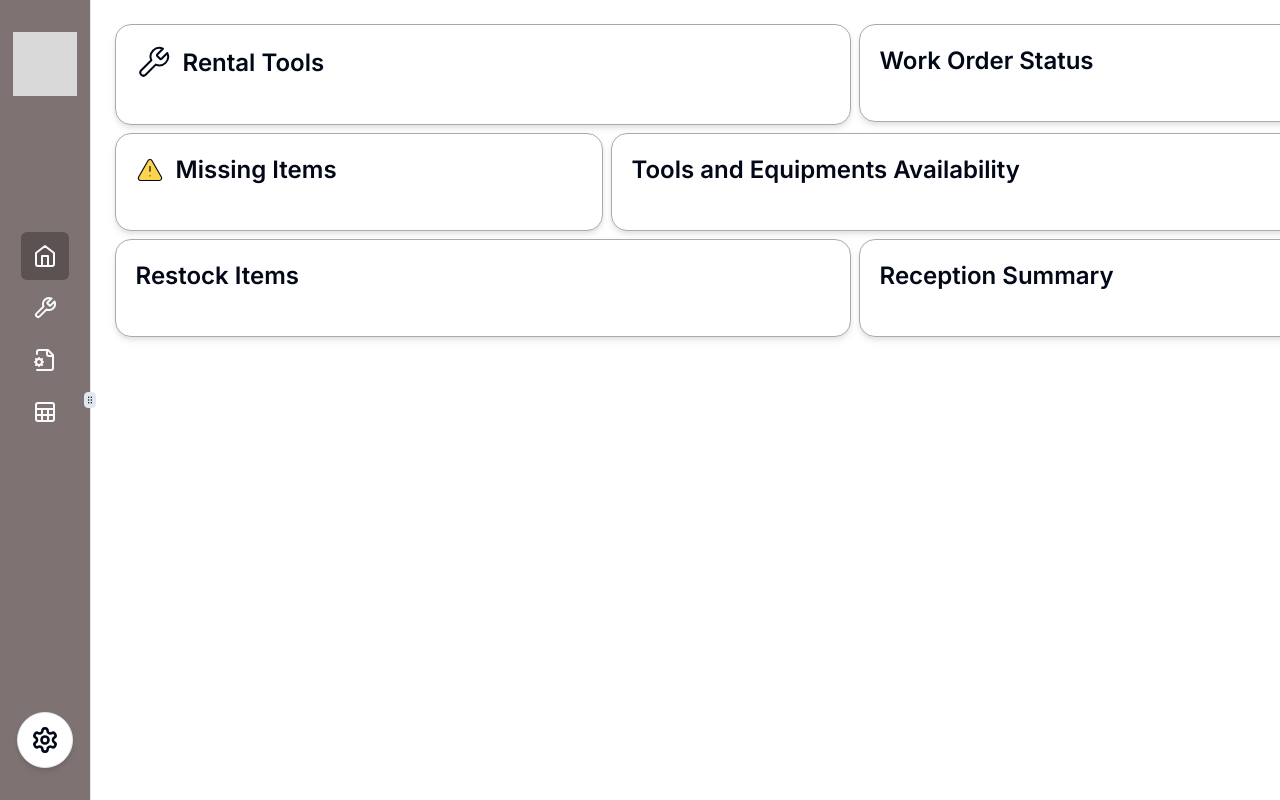
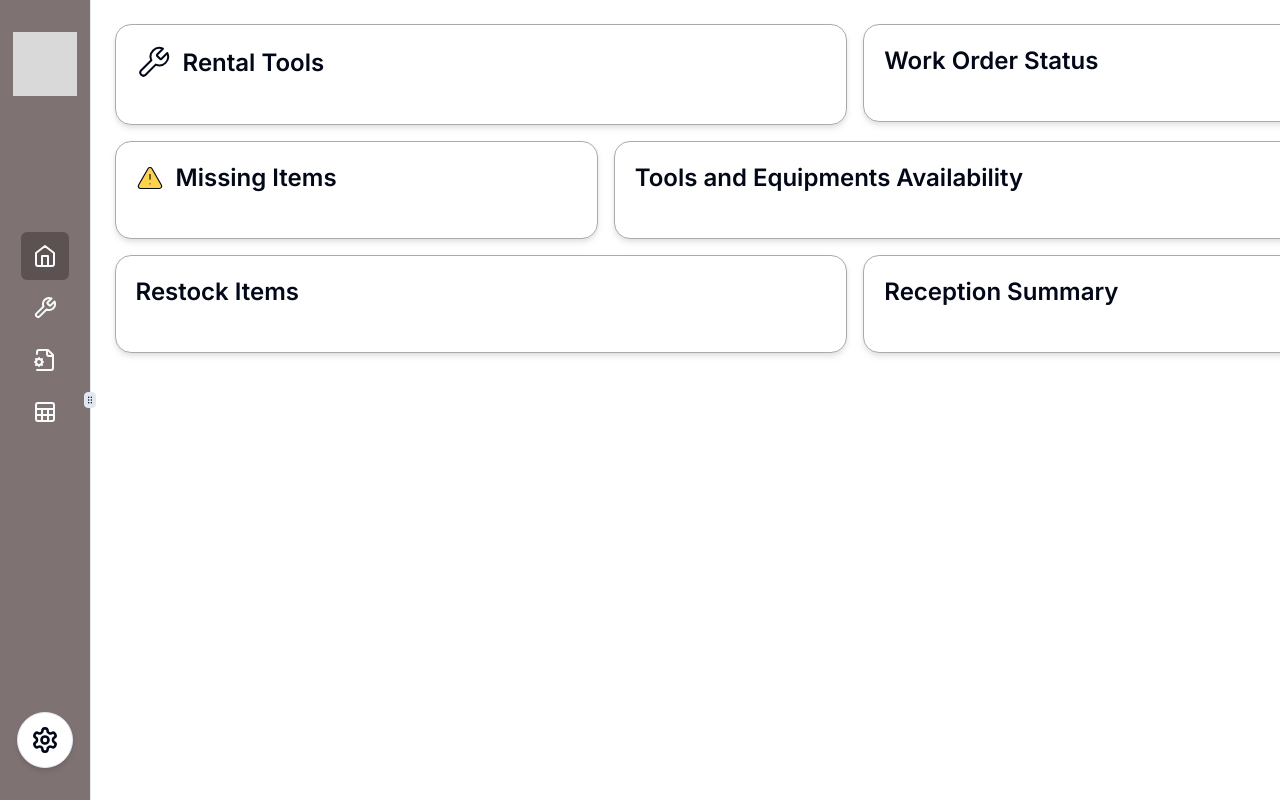
Before and after one commit to AbhishekKolge/dummy_dashboard, a Next.js app: page /dashboard in a window 1280 px wide. Built offline with nearby package versions, Linux system fonts and the light colour scheme.

Commit message:
dashboard card grid gap adjusted

```diff
--- a/src/app/dashboard/page.tsx
+++ b/src/app/dashboard/page.tsx
@@ -7,7 +7,7 @@ import ReceptionSummary from '@/components/dashboard/reception-summary';
 
 const Dashboard: React.FC = () => {
   return (
-    <section className='grid grid-cols-5 gap-2'>
+    <section className='grid grid-cols-5 gap-4'>
       <div className='w-full col-span-3'>
         <RentalTools />
       </div>
```
